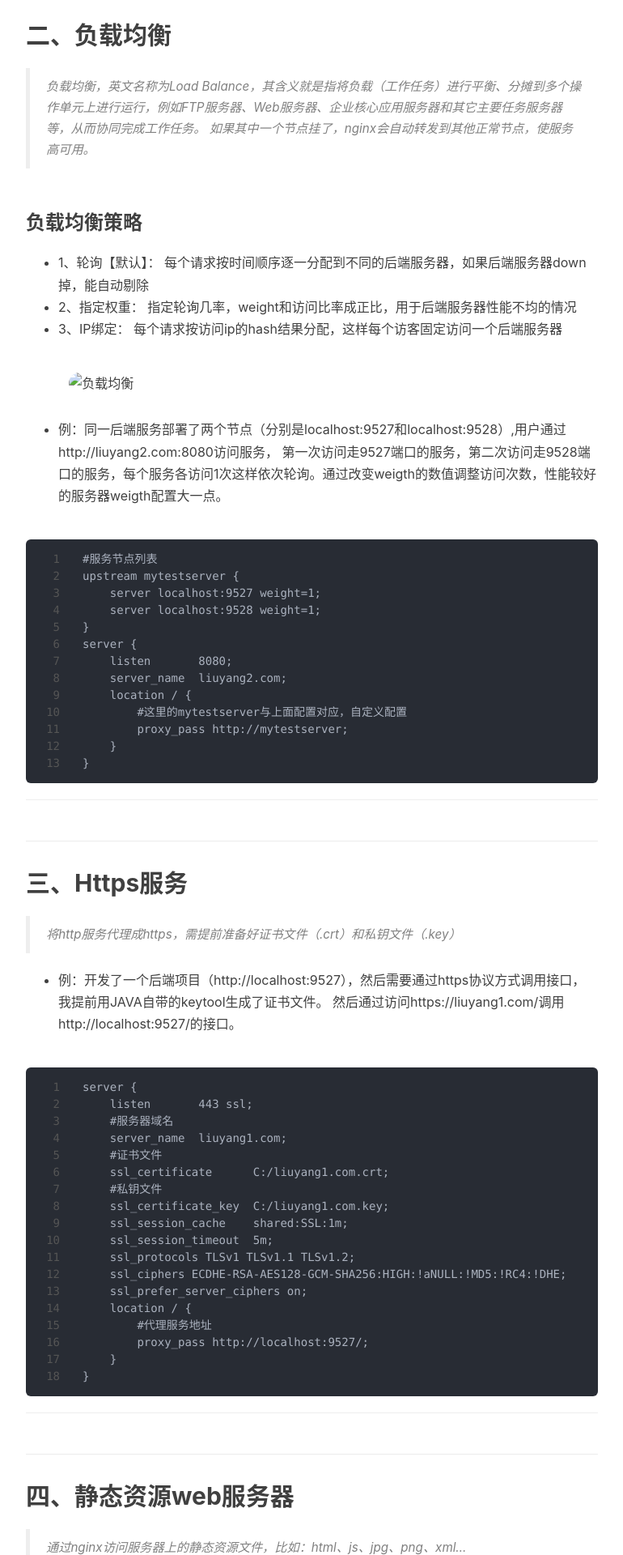
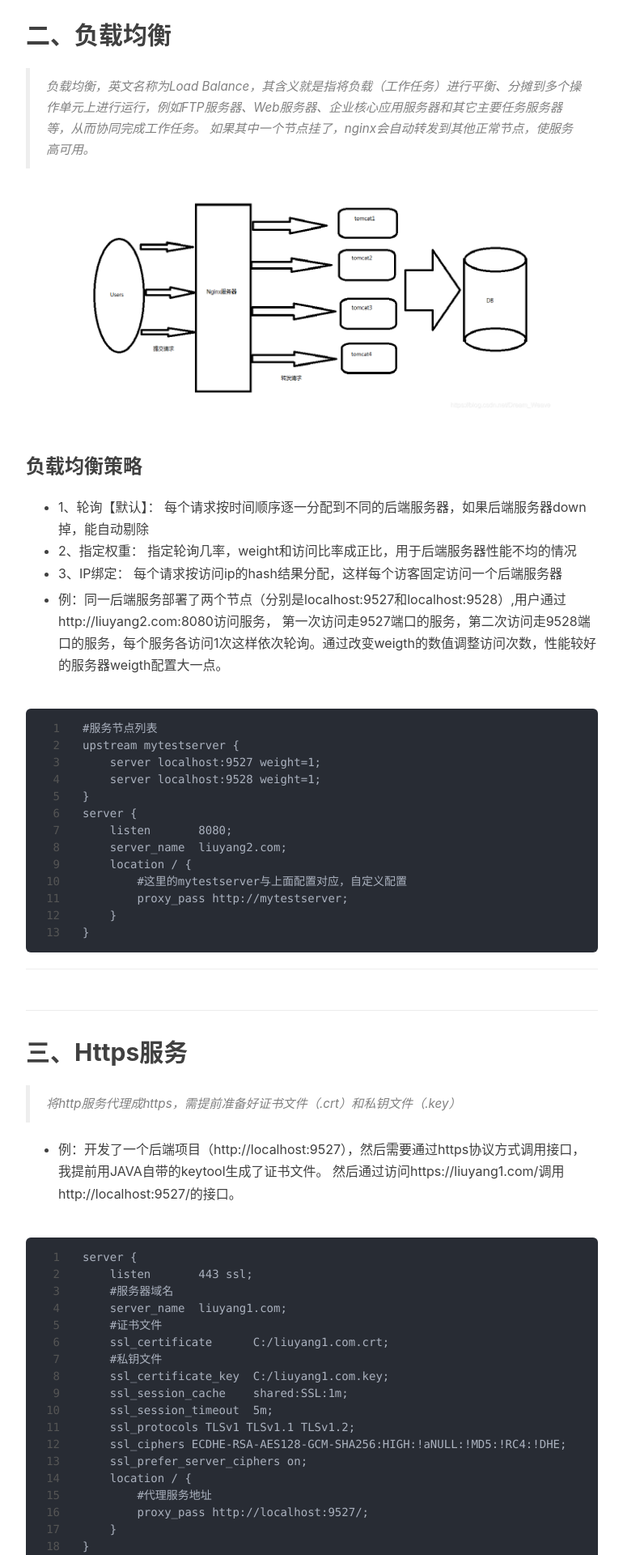
Before and after one commit to liuyang1091393319/liuyang.github.io, a Jekyll site: the page built from _posts/2022-06-08-nginx-learn.md, in a window 1280 px wide. Shown: the part 1696-3616 px from the top of the page at 81% size, without its empty margins (233-1003 px from the left). Built offline with Jekyll 4.4.1, drawn with Linux system fonts in a browser that asks for light colours; nearby versions of some CDN libraries; comment, search, counter and statistics services are not loaded.

Commit message:
nginx学习博客

```diff
--- a/_posts/2022-06-08-nginx-learn.md
+++ b/_posts/2022-06-08-nginx-learn.md
@@ -39,6 +39,8 @@ server {
 >负载均衡，英文名称为Load Balance，其含义就是指将负载（工作任务）进行平衡、分摊到多个操作单元上进行运行，例如FTP服务器、Web服务器、企业核心应用服务器和其它主要任务服务器等，从而协同完成工作任务。
 >如果其中一个节点挂了，nginx会自动转发到其他正常节点，使服务高可用。
 
+<img style="border-radius: 20px;" src="/img/in-post/nginx/fzjh.png"  alt="负载均衡" width="600px" >
+
 ### 负载均衡策略
 * 1、轮询【默认】：
     每个请求按时间顺序逐一分配到不同的后端服务器，如果后端服务器down掉，能自动剔除
@@ -46,8 +48,6 @@ server {
     指定轮询几率，weight和访问比率成正比，用于后端服务器性能不均的情况
 * 3、IP绑定：
     每个请求按访问ip的hash结果分配，这样每个访客固定访问一个后端服务器
-
-<img style="border-radius: 20px;" src="../img/in-post/nginx/fzjh.png"  alt="负载均衡" width="600px" >
 
 * 例：同一后端服务部署了两个节点（分别是localhost:9527和localhost:9528）,用户通过http://liuyang2.com:8080访问服务，
 第一次访问走9527端口的服务，第二次访问走9528端口的服务，每个服务各访问1次这样依次轮询。通过改变weigth的数值调整访问次数，性能较好的服务器weigth配置大一点。
```
